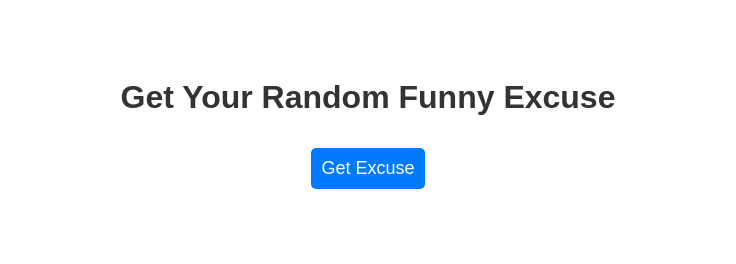
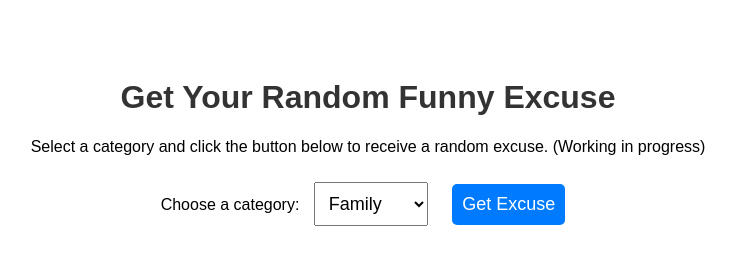
Before and after one commit to ayush-96/random-excuser.github.io, a plain HTML site: page index.html in a window 1280 px wide. Shown: the whole page, without its empty margins (272-1008 px from the left). Drawn offline with Linux system fonts and the light colour scheme.

Commit message:
Revert "Remove category function for now"
This reverts commit a4d88ec005f2192e8e848031515ad7abe75e7362.

```diff
--- a/index.html
+++ b/index.html
@@ -34,7 +34,16 @@
 <body>
 
     <h1>Get Your Random Funny Excuse</h1>
+    <p>Select a category and click the button below to receive a random excuse. (Working in progress)</p>
 
+    <label for="category">Choose a category:</label>
+    <select id="category">
+        <option value="family">Family</option>
+        <option value="pet">Pet</option>
+        <option value="personal">Personal</option>
+        <option value="funny">Funny</option>
+        <option value="work">Work</option>
+    </select>
 
     <button onclick="getExcuse()">Get Excuse</button>
 
```
